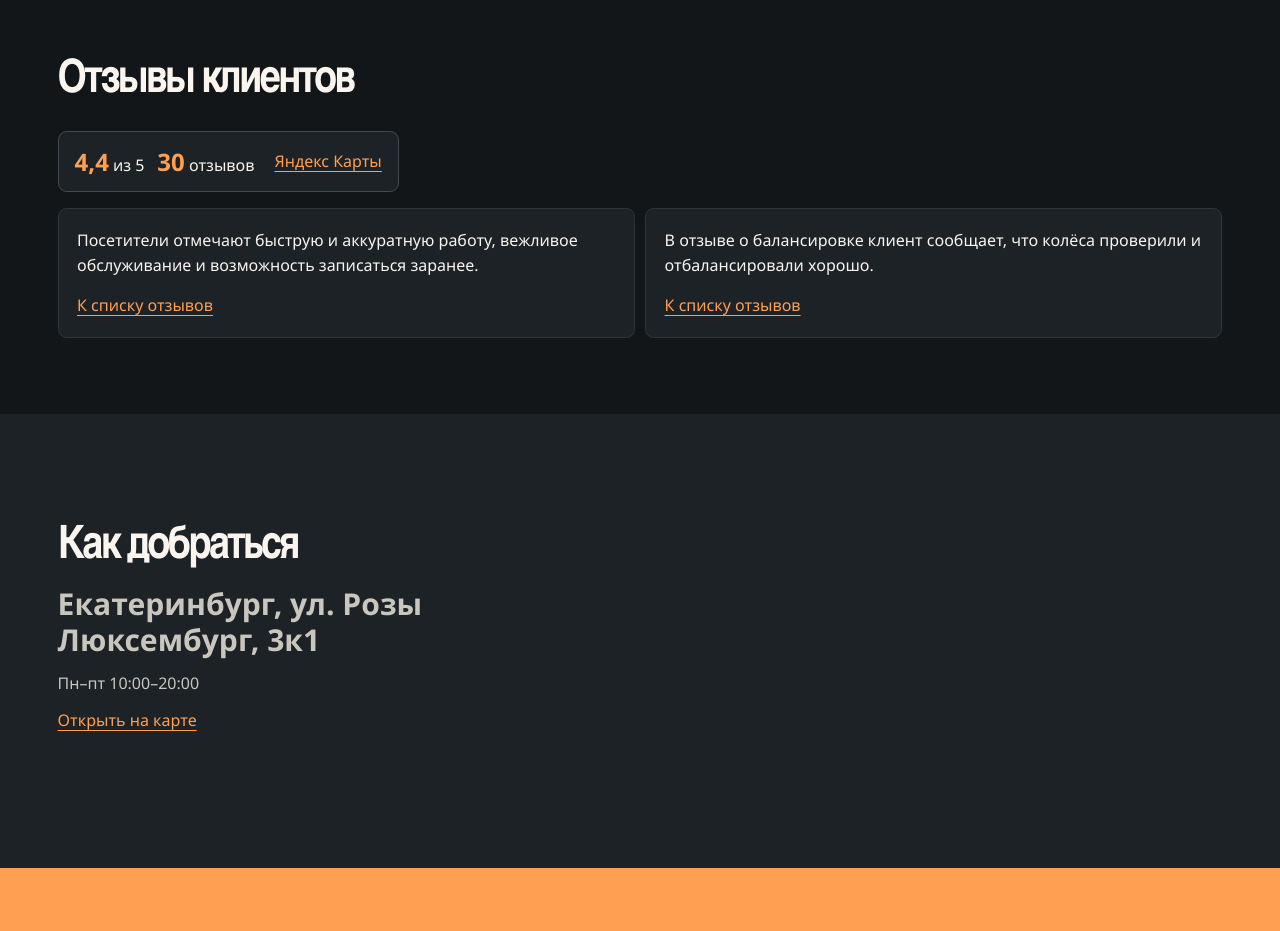
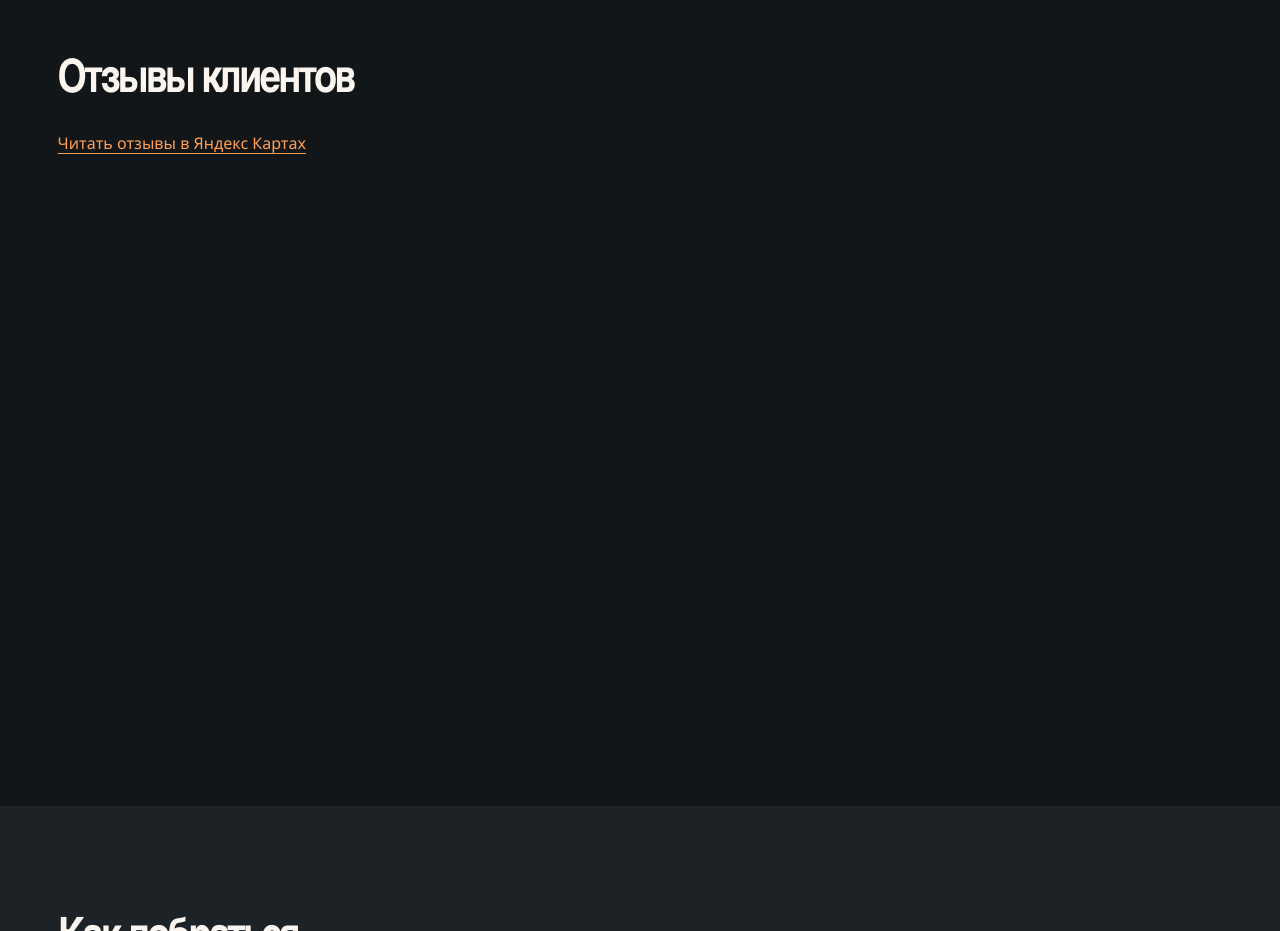
Before and after one commit to Vatsochek/demo-shinlayn-ekaterinburg, a plain HTML site: page index.html in a window 1280 px wide. Shown: the part 1040-1971 px from the top of the page. Drawn offline with Linux system fonts and the light colour scheme.

Commit message:
Embed live Yandex Maps reviews

```diff
--- a/index.html
+++ b/index.html
@@ -59,16 +59,8 @@
   </section>
   <section class="garage-wrap garage-section" id="reviews">
     <div class="garage-section-intro"><h2>Отзывы клиентов</h2></div>
-    <a class="review-summary" href="https://yandex.com/maps/org/shin_line/1763297927/reviews/">
-    <span class="review-summary-values">
-      <span><strong>4,4</strong> из 5</span>
-      <span><strong>30</strong> отзывов</span>
-    </span>
-    <span class="review-summary-source">Яндекс Карты</span>
-  </a>
-    <ul class="garage-review-list">
-    <li><p>Посетители отмечают быструю и аккуратную работу, вежливое обслуживание и возможность записаться заранее.</p><a href="https://yandex.com/maps/org/shin_line/1763297927/reviews/">К списку отзывов</a></li>
-    <li><p>В отзыве о балансировке клиент сообщает, что колёса проверили и отбалансировали хорошо.</p><a href="https://yandex.com/maps/org/shin_line/1763297927/reviews/">К списку отзывов</a></li></ul>
+    <div class="garage-review-source"><a href="https://yandex.com/maps/org/shin_line/1763297927/reviews/">Читать отзывы в Яндекс Картах</a></div>
+    <iframe class="garage-reviews-frame" src="https://yandex.ru/maps-reviews-widget/1763297927?comments" title="Отзывы о компании «Шинлайн» в Яндекс Картах" loading="lazy" width="760" height="560"></iframe>
   </section>
   <section class="garage-visit" id="visit">
     <div class="garage-wrap garage-section">
--- a/style.css
+++ b/style.css
@@ -271,6 +271,13 @@ h3 { font-size: 1.08rem; font-weight: 650; }
 .garage-review-list li { align-items: start; gap: .6rem; }
 .garage-review-list p { margin: 0 0 .4rem; }
 .garage-review-list a { color: var(--garage-accent); }
+.garage-review-source { margin-bottom: .85rem; color: var(--garage-accent); }
+.garage-reviews-frame {
+  display: block;
+  width: clamp(min(300px, 94vw), 100%, 760px);
+  border: 0;
+  border-radius: .55rem;
+}
 .theme-auto-service .review-summary { border-color: #454a50; background: #1d2227; }
 .theme-auto-service .review-summary:hover { border-color: var(--garage-accent); }
 .theme-auto-service .review-summary-values strong,
```
